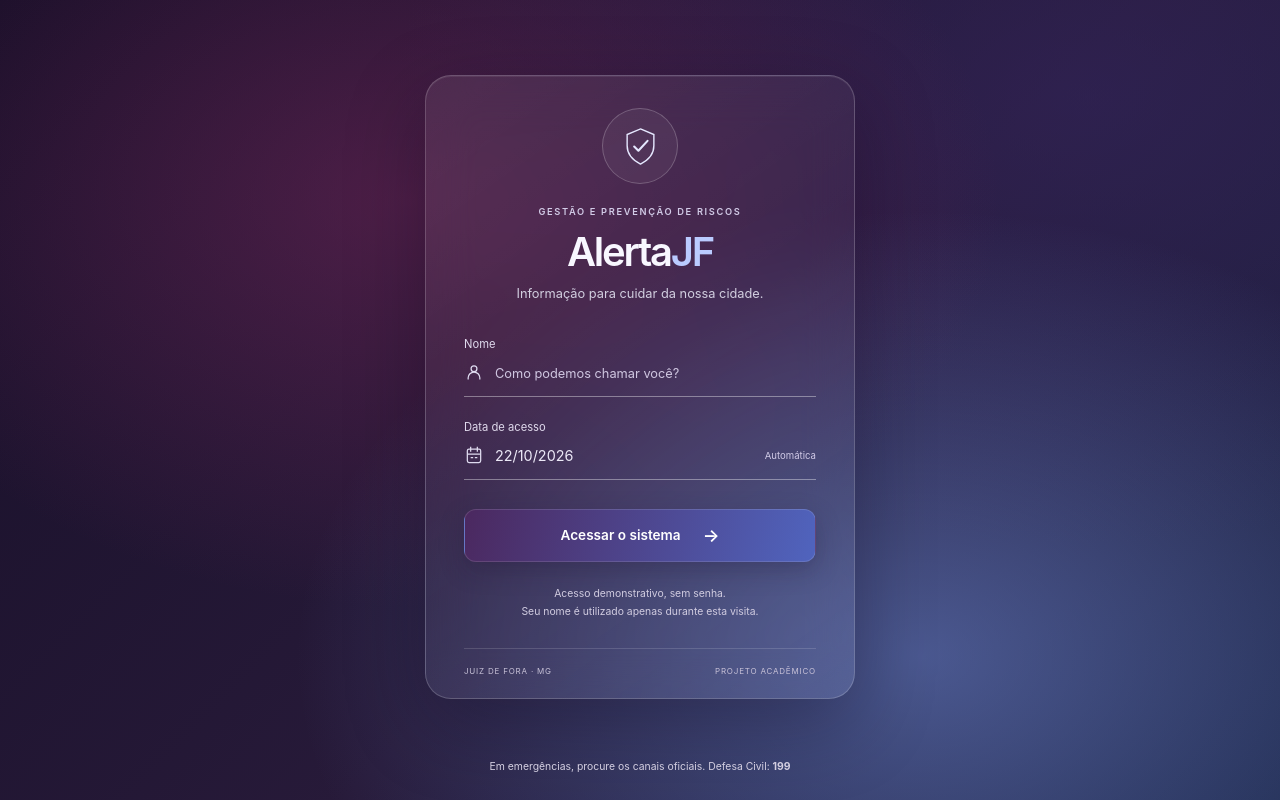
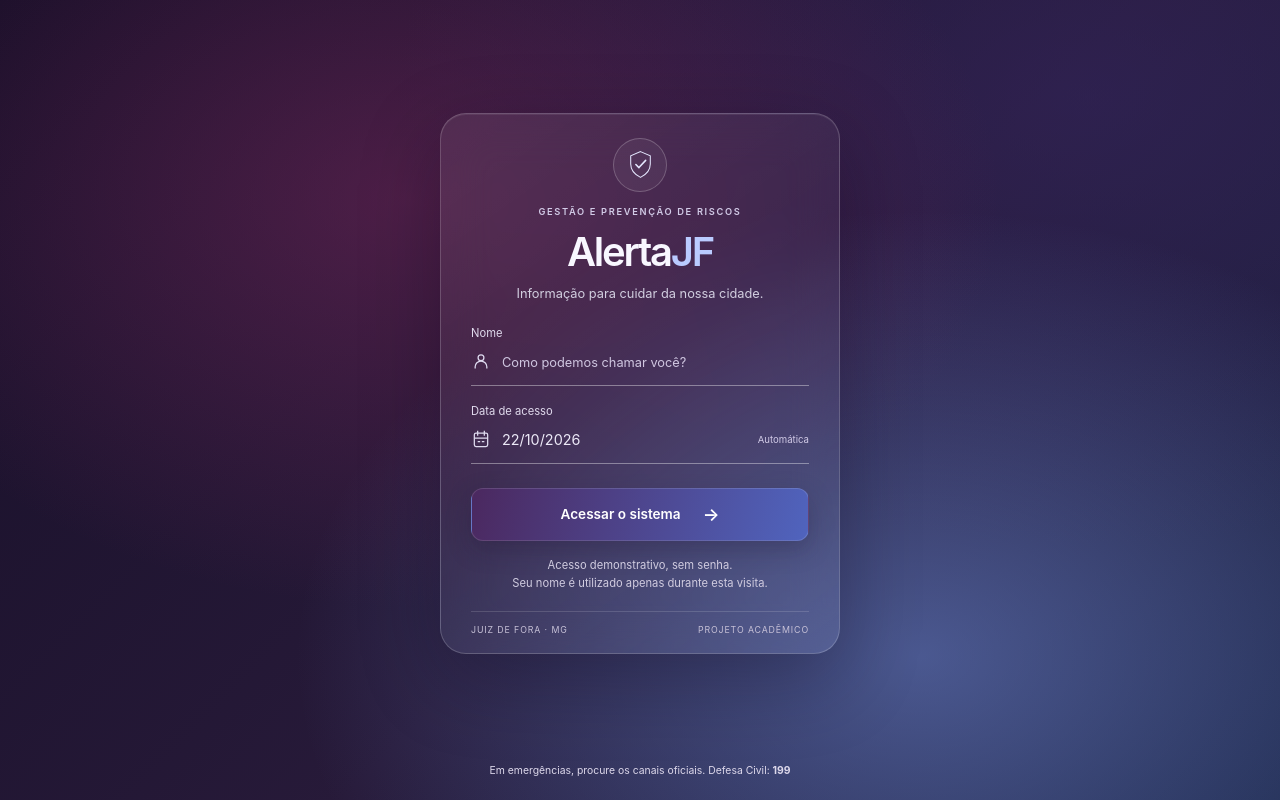
Before and after one commit to MateusSantos2812/AlertaJF, a plain HTML site: page index.html in a window 1280 px wide. Drawn offline with nearby package versions, Linux system fonts and the light colour scheme.

Commit message:
Ajusta altura da tela inicial e garante rolagem em telas pequenas

```diff
--- a/css/style.css
+++ b/css/style.css
@@ -409,13 +409,15 @@ button:hover {
 [hidden] { display: none !important; }
 #application { display: flex; flex-direction: column; flex: 1; min-height: 0; }
 .welcome-screen {
-  flex: 1;
-  min-height: 0;
+  position: fixed;
+  inset: 0;
+  z-index: 2000;
   overflow-y: auto;
   display: flex;
   flex-direction: column;
   align-items: center;
-  padding: 40px 20px 24px;
+  gap: 16px;
+  padding: 20px;
   color: #f8f7ff;
   background:
     radial-gradient(ellipse at 72% 82%, #718edc85, transparent 48%),
@@ -425,9 +427,9 @@ button:hover {
 }
 .welcome-card {
   flex-shrink: 0;
-  width: min(100%, 430px);
+  width: min(100%, 400px);
   margin: auto 0;
-  padding: 32px 38px 22px;
+  padding: 24px 30px 18px;
   border: 1px solid #ffffff30;
   border-radius: 26px;
   background: linear-gradient(145deg, #ffffff13, #ffffff09 48%, #b9c8ff24);
@@ -436,13 +438,13 @@ button:hover {
   -webkit-backdrop-filter: blur(24px);
   text-align: center;
 }
-.welcome-avatar { display: grid; place-items: center; width: 76px; height: 76px; margin: 0 auto 22px; border: 1px solid #ffffff38; border-radius: 50%; background: #ffffff0c; color: #e5e8ff; }
-.welcome-avatar svg { width: 45px; height: 45px; }
+.welcome-avatar { display: grid; place-items: center; width: 54px; height: 54px; margin: 0 auto 14px; border: 1px solid #ffffff38; border-radius: 50%; background: #ffffff0c; color: #e5e8ff; }
+.welcome-avatar svg { width: 33px; height: 33px; }
 .welcome-eyebrow { font-size: 0.58rem; font-weight: 600; letter-spacing: 0.18em; color: #d2cbe7; }
 .welcome-card h1 { margin: 10px 0 8px; font-size: 2.5rem; font-weight: 600; letter-spacing: -0.055em; }
 .welcome-card h1 span { color: #bacbff; }
 .welcome-subtitle { color: #d2cfe0; font-size: 0.8rem; line-height: 1.6; }
-#welcome-form { display: grid; gap: 23px; margin-top: 32px; text-align: left; }
+#welcome-form { display: grid; gap: 18px; margin-top: 22px; text-align: left; }
 .welcome-field label { display: block; font-size: 0.7rem; color: #e0daed; margin-bottom: 8px; }
 .welcome-input-row { display: flex; align-items: center; gap: 11px; border-bottom: 1px solid #ffffff62; padding: 0 0 10px; }
 .welcome-input-row svg { width: 20px; height: 20px; flex-shrink: 0; color: #dfdbf0; }
@@ -456,12 +458,21 @@ button:hover {
 #welcome-form button:hover { filter: brightness(1.15); }
 #welcome-form button:focus-visible { outline: 2px solid #d7dfff; outline-offset: 4px; }
 #welcome-form button span { font-size: 1.1rem; }
-.welcome-note { margin-top: 23px; font-size: 0.65rem; line-height: 1.8; color: #d1cce0; }
-.welcome-footer { display: flex; justify-content: space-between; flex-wrap: wrap; gap: 8px; margin-top: 26px; padding-top: 17px; border-top: 1px solid #ffffff24; color: #c7c1d7; font-size: 0.5rem; letter-spacing: 0.1em; }
-.welcome-emergency { flex-shrink: 0; margin-top: 24px; text-align: center; font-size: 0.65rem; line-height: 1.7; color: #ddd8eb; }
+.welcome-note { margin-top: 16px; font-size: 0.7rem; line-height: 1.6; color: #d1cce0; }
+.welcome-footer { display: flex; justify-content: space-between; flex-wrap: wrap; gap: 8px; margin-top: 18px; padding-top: 12px; border-top: 1px solid #ffffff24; color: #c7c1d7; font-size: 0.55rem; letter-spacing: 0.1em; }
+.welcome-emergency { flex-shrink: 0; margin: 0; text-align: center; font-size: 0.65rem; line-height: 1.7; color: #ddd8eb; }
 .visitor-greeting { font-size: 0.85rem; max-width: 180px; overflow: hidden; text-overflow: ellipsis; white-space: nowrap; }
 @media (max-width: 600px) {
-  .welcome-screen { padding: 24px 16px 18px; }
-  .welcome-card { padding: 28px 24px 20px; border-radius: 22px; }
+  .welcome-screen { padding: 16px; }
+  .welcome-card { padding: 22px 24px 18px; border-radius: 22px; }
   .app-header, .header-actions { flex-wrap: wrap; gap: 12px; }
 }
+@media (max-height: 700px) {
+  .welcome-screen { padding: 12px 16px; gap: 10px; }
+  .welcome-card { padding-top: 18px; padding-bottom: 14px; }
+  .welcome-avatar { width: 42px; height: 42px; margin-bottom: 10px; }
+  .welcome-avatar svg { width: 28px; height: 28px; }
+  .welcome-card h1 { font-size: 2rem; margin: 6px 0; }
+  #welcome-form { margin-top: 16px; gap: 14px; }
+  #welcome-form button { padding: 12px 16px; }
+}
```
